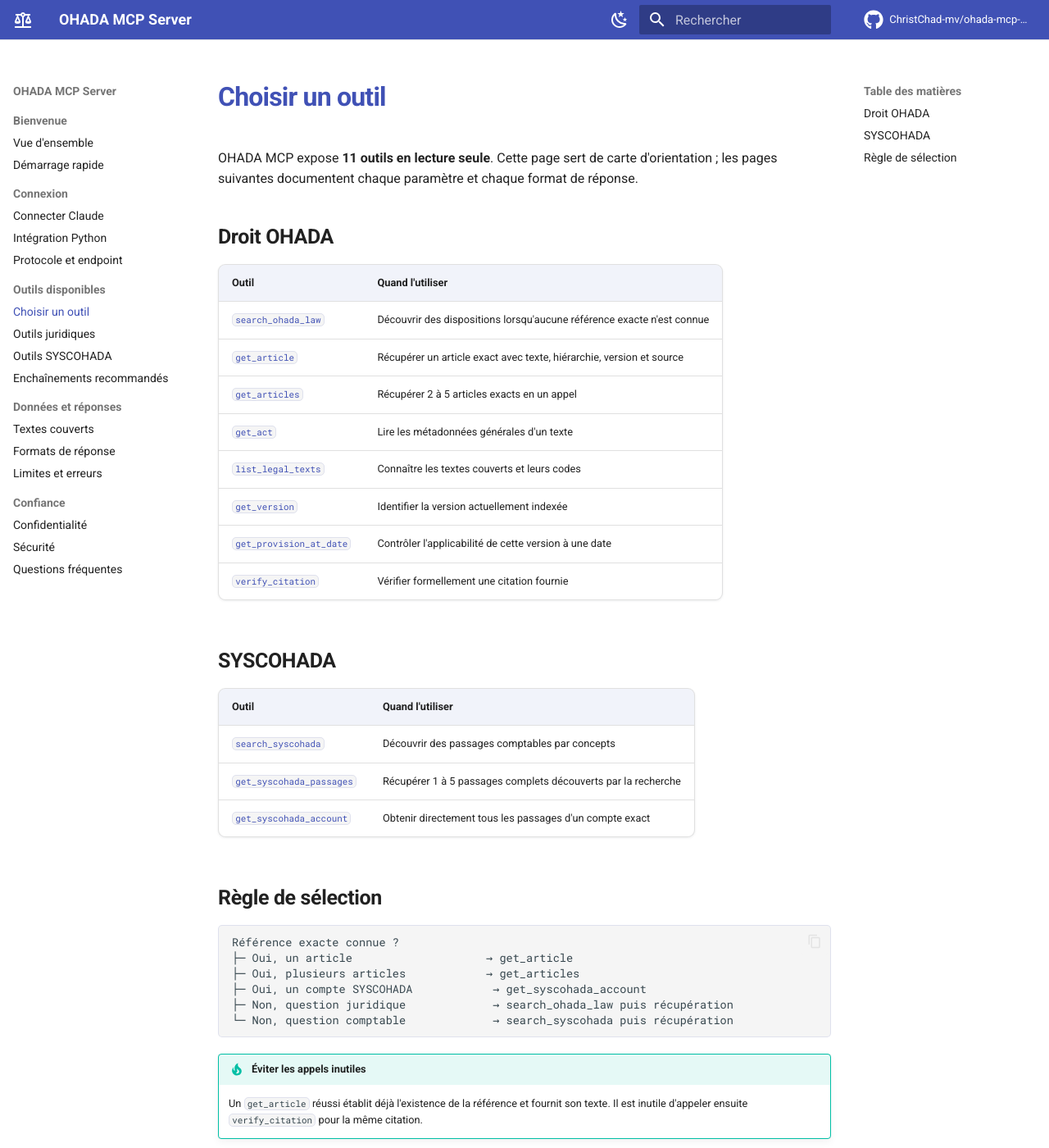
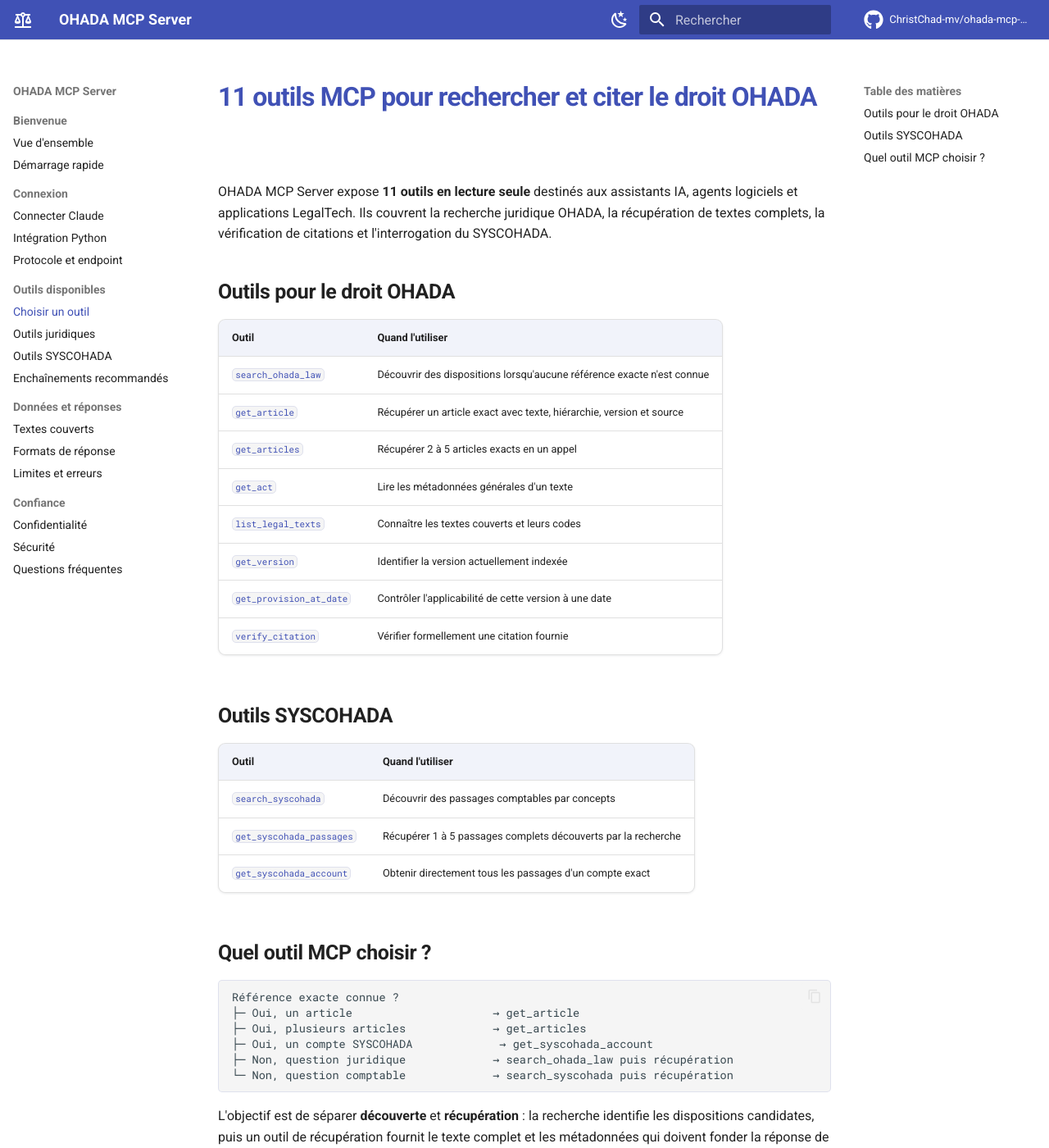
Before and after one commit to ChristChad-mv/ohada-mcp-server, an MkDocs documentation site: the page built from docs/tools.md, in a window 1280 px wide and 1400 px high. Shown: the whole window at 82% size. Built offline with MkDocs 1.6.1 and Material for MkDocs 9.7.7, drawn with Linux system fonts in a browser that asks for light colours; comment, search, counter and statistics services are not loaded; some of the changed text lies outside the part shown.

Commit message:
Optimize MCP tools page for search intent

````diff
--- a/docs/tools.md
+++ b/docs/tools.md
@@ -1,8 +1,13 @@
-# Choisir un outil
+---
+title: 11 outils MCP pour le droit OHADA et le SYSCOHADA
+description: Référence des 11 outils OHADA MCP Server pour rechercher le droit OHADA, récupérer des articles, vérifier des citations et interroger le SYSCOHADA depuis un assistant IA.
+---
 
-OHADA MCP expose **11 outils en lecture seule**. Cette page sert de carte d'orientation ; les pages suivantes documentent chaque paramètre et chaque format de réponse.
+# 11 outils MCP pour rechercher et citer le droit OHADA
 
-## Droit OHADA
+OHADA MCP Server expose **11 outils en lecture seule** destinés aux assistants IA, agents logiciels et applications LegalTech. Ils couvrent la recherche juridique OHADA, la récupération de textes complets, la vérification de citations et l'interrogation du SYSCOHADA.
+
+## Outils pour le droit OHADA
 
 | Outil | Quand l'utiliser |
 |---|---|
@@ -15,7 +20,7 @@ OHADA MCP expose **11 outils en lecture seule**. Cette page sert de carte d'orie
 | [`get_provision_at_date`](tools/legal.md#get_provision_at_date) | Contrôler l'applicabilité de cette version à une date |
 | [`verify_citation`](tools/legal.md#verify_citation) | Vérifier formellement une citation fournie |
 
-## SYSCOHADA
+## Outils SYSCOHADA
 
 | Outil | Quand l'utiliser |
 |---|---|
@@ -23,19 +28,21 @@ OHADA MCP expose **11 outils en lecture seule**. Cette page sert de carte d'orie
 | [`get_syscohada_passages`](tools/syscohada.md#get_syscohada_passages) | Récupérer 1 à 5 passages complets découverts par la recherche |
 | [`get_syscohada_account`](tools/syscohada.md#get_syscohada_account) | Obtenir directement tous les passages d'un compte exact |
 
-## Règle de sélection
+## Quel outil MCP choisir ?
 
 ```text
 Référence exacte connue ?
-├─ Oui, un article                    → get_article
-├─ Oui, plusieurs articles            → get_articles
-├─ Oui, un compte SYSCOHADA            → get_syscohada_account
+├─ Oui, un article                     → get_article
+├─ Oui, plusieurs articles             → get_articles
+├─ Oui, un compte SYSCOHADA             → get_syscohada_account
 ├─ Non, question juridique             → search_ohada_law puis récupération
 └─ Non, question comptable             → search_syscohada puis récupération
 ```
 
+L'objectif est de séparer **découverte** et **récupération** : la recherche identifie les dispositions candidates, puis un outil de récupération fournit le texte complet et les métadonnées qui doivent fonder la réponse de l'assistant.
+
 !!! tip "Éviter les appels inutiles"
     Un `get_article` réussi établit déjà l'existence de la référence et fournit son texte. Il est inutile d'appeler ensuite `verify_citation` pour la même citation.
 
-[Outils juridiques](tools/legal.md){ .md-button .md-button--primary }
+[Outils juridiques OHADA](tools/legal.md){ .md-button .md-button--primary }
 [Outils SYSCOHADA](tools/syscohada.md){ .md-button }
````
